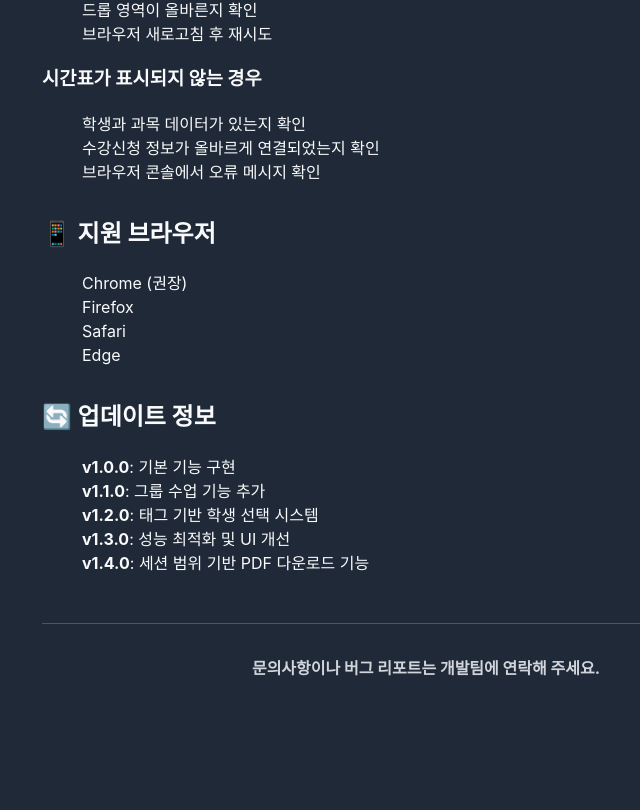
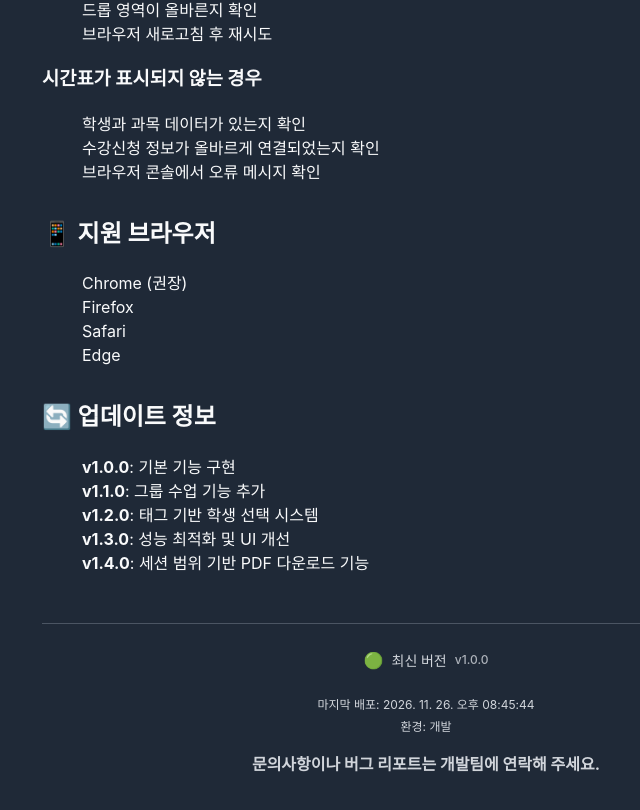
Before and after one commit to guswls6212/class_planner, a React (Vite) app in the folder frontend/: page /class_planner/manual in a window 1280 px wide. Shown: the part 3532-4342 px from the top of the page, without its empty margins (214-854 px from the left). Before the commit the page ends 4260 px from the top, so only its background shows below. Built offline with nearby package versions, Linux system fonts and the light colour scheme.

Commit message:
feat: /manual 페이지에 배포 상태 표시 기능 추가

```diff
--- /dev/null
+++ b/frontend/src/lib/build-info.ts
@@ -0,0 +1,56 @@
+// 빌드 정보 관리 유틸리티
+
+export interface BuildInfo {
+  buildTime: string;
+  version: string;
+  commitHash?: string;
+  environment: 'development' | 'production';
+}
+
+// Vite 환경 변수에서 빌드 정보 가져오기
+const BUILD_TIME = import.meta.env.VITE_BUILD_TIME || new Date().toISOString();
+const VERSION = import.meta.env.VITE_APP_VERSION || '1.0.0';
+const COMMIT_HASH = import.meta.env.VITE_COMMIT_HASH || 'unknown';
+const ENVIRONMENT = import.meta.env.MODE as 'development' | 'production';
+
+export const buildInfo: BuildInfo = {
+  buildTime: BUILD_TIME,
+  version: VERSION,
+  commitHash: COMMIT_HASH,
+  environment: ENVIRONMENT,
+};
+
+// 배포 상태 확인 함수
+export function getDeploymentStatus(): {
+  isLatest: boolean;
+  lastDeployed: string;
+  version: string;
+} {
+  const now = new Date();
+  const buildDate = new Date(buildInfo.buildTime);
+  const timeDiff = now.getTime() - buildDate.getTime();
+  const hoursDiff = timeDiff / (1000 * 60 * 60);
+
+  // 24시간 이내면 최신으로 간주
+  const isLatest = hoursDiff < 24;
+
+  return {
+    isLatest,
+    lastDeployed: buildInfo.buildTime,
+    version: buildInfo.version,
+  };
+}
+
+// 배포 시간을 한국 시간으로 포맷팅
+export function formatDeploymentTime(isoString: string): string {
+  const date = new Date(isoString);
+  return date.toLocaleString('ko-KR', {
+    timeZone: 'Asia/Seoul',
+    year: 'numeric',
+    month: '2-digit',
+    day: '2-digit',
+    hour: '2-digit',
+    minute: '2-digit',
+    second: '2-digit',
+  });
+}
--- a/frontend/src/pages/Manual.tsx
+++ b/frontend/src/pages/Manual.tsx
@@ -1,4 +1,7 @@
+import { getDeploymentStatus, formatDeploymentTime } from '../lib/build-info';
+
 export default function ManualPage() {
+  const deploymentStatus = getDeploymentStatus();
   return (
     <div style={{ padding: 16, maxWidth: 800, margin: '0 auto' }}>
       <h1>📚 클래스 플래너 사용자 매뉴얼</h1>
@@ -315,6 +318,45 @@ export default function ManualPage() {
           color: 'var(--color-text-secondary)',
         }}
       >
+        <div style={{ marginBottom: 16 }}>
+          <div
+            style={{
+              display: 'inline-flex',
+              alignItems: 'center',
+              gap: 8,
+              padding: '8px 16px',
+              borderRadius: 8,
+              backgroundColor: deploymentStatus.isLatest
+                ? 'var(--color-success-bg)'
+                : 'var(--color-warning-bg)',
+              color: deploymentStatus.isLatest
+                ? 'var(--color-success-text)'
+                : 'var(--color-warning-text)',
+              fontSize: '14px',
+              fontWeight: 500,
+            }}
+          >
+            <span style={{ fontSize: '16px' }}>
+              {deploymentStatus.isLatest ? '🟢' : '🟡'}
+            </span>
+            <span>
+              {deploymentStatus.isLatest ? '최신 버전' : '업데이트 필요'}
+            </span>
+            <span style={{ fontSize: '12px', opacity: 0.8 }}>
+              v{deploymentStatus.version}
+            </span>
+          </div>
+        </div>
+
+        <div style={{ fontSize: '12px', marginBottom: 16 }}>
+          <p style={{ margin: '4px 0' }}>
+            마지막 배포: {formatDeploymentTime(deploymentStatus.lastDeployed)}
+          </p>
+          <p style={{ margin: '4px 0' }}>
+            환경: {import.meta.env.MODE === 'production' ? '프로덕션' : '개발'}
+          </p>
+        </div>
+
         <p>
           <strong>문의사항이나 버그 리포트는 개발팀에 연락해 주세요.</strong>
         </p>
--- a/frontend/src/pages/Schedule.tsx
+++ b/frontend/src/pages/Schedule.tsx
@@ -347,6 +347,7 @@ export default function SchedulePage() {
 
     // 🆕 모든 학생에 대해 enrollment 확인 및 생성
     const studentEnrollments: Enrollment[] = [];
+    const newEnrollments: Enrollment[] = [];
 
     for (const studentId of data.studentIds) {
       let enrollment = enrollments.find(
@@ -367,12 +368,16 @@ export default function SchedulePage() {
           subjectId: newEnrollment.subjectId,
         });
 
-        // enrollments에 추가
-        setEnrollments(prev => [...prev, newEnrollment]);
+        newEnrollments.push(newEnrollment);
         enrollment = newEnrollment;
       }
 
       studentEnrollments.push(enrollment);
+    }
+
+    // 🆕 새로운 enrollment들을 먼저 추가
+    if (newEnrollments.length > 0) {
+      setEnrollments(prev => [...prev, ...newEnrollments]);
     }
 
     // 🆕 새로운 세션 생성 (모든 학생 포함)
--- a/frontend/vite.config.ts
+++ b/frontend/vite.config.ts
@@ -13,6 +13,12 @@ import path from 'node:path';
 export default defineConfig(({ command: _command }) => ({
   plugins: [react()],
   base: '/class_planner/',
+  define: {
+    // 빌드 시점의 환경 변수 정의
+    'import.meta.env.VITE_APP_VERSION': JSON.stringify(process.env.npm_package_version || '1.0.0'),
+    'import.meta.env.VITE_BUILD_TIME': JSON.stringify(new Date().toISOString()),
+    'import.meta.env.VITE_COMMIT_HASH': JSON.stringify(process.env.GIT_COMMIT_HASH || 'unknown'),
+  },
   resolve: {
     alias: {
       '@': path.resolve(process.cwd(), './src'),
```
Also changed, not shown: 1 other file (tests, documents, lock files or other folders).
